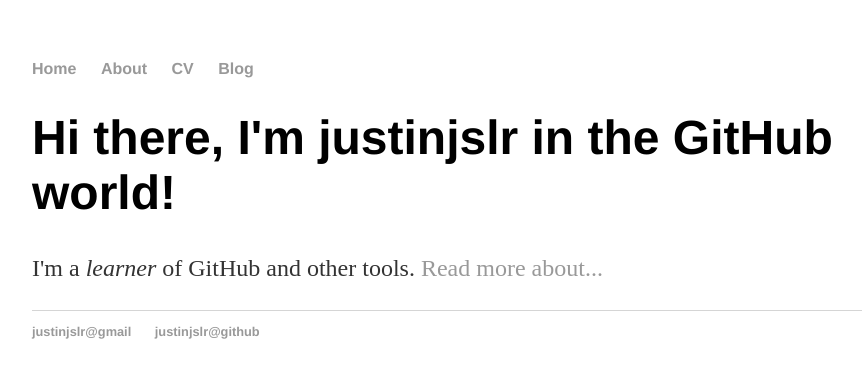
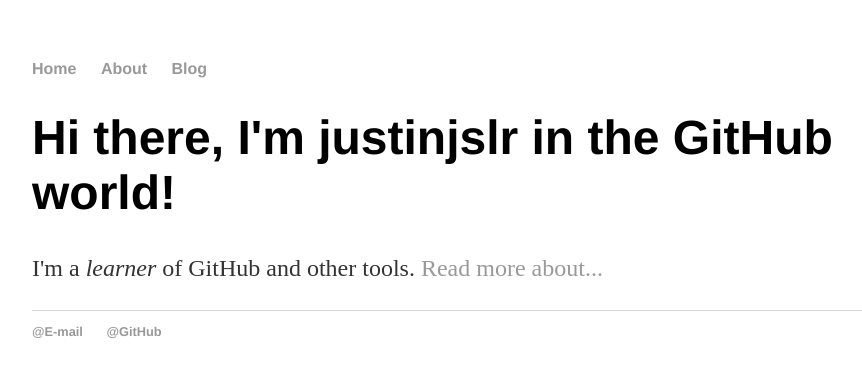
Before and after one commit to justinjslr/justinjslr.github.io, a Jekyll site: the page built from index.html, in a window 1280 px wide. Shown: the top 378 px of the page, without its empty margins (160-1022 px from the left). Built offline with Jekyll 4.4.1, drawn with Linux system fonts in a browser that asks for light colours.

Commit message:
Update default.html

```diff
--- a/_layouts/default.html
+++ b/_layouts/default.html
@@ -10,7 +10,6 @@
 	    		<ul>
 	        		<li><a href="/">Home</a></li>
 		        	<li><a href="/about">About</a></li>
-	        		<li><a href="/cv">CV</a></li>
 	        		<li><a href="/blog">Blog</a></li>
 	    		</ul>
 			</nav>
@@ -21,8 +20,8 @@
 			</div><!-- /.container -->
 			<footer>
 	    		<ul>
-	        		<li><a href="mailto:justinjslr@gmail.com">justinjslr@gmail</a></li>
-	        		<li><a href="https://github.com/justinjslr">justinjslr@github</a></li>
+	        		<li><a href="mailto:justinjslr@gmail.com">@E-mail</a></li>
+	        		<li><a href="https://github.com/justinjslr">@GitHub</a></li>
 				</ul>
 			</footer>
 		</body>
```
